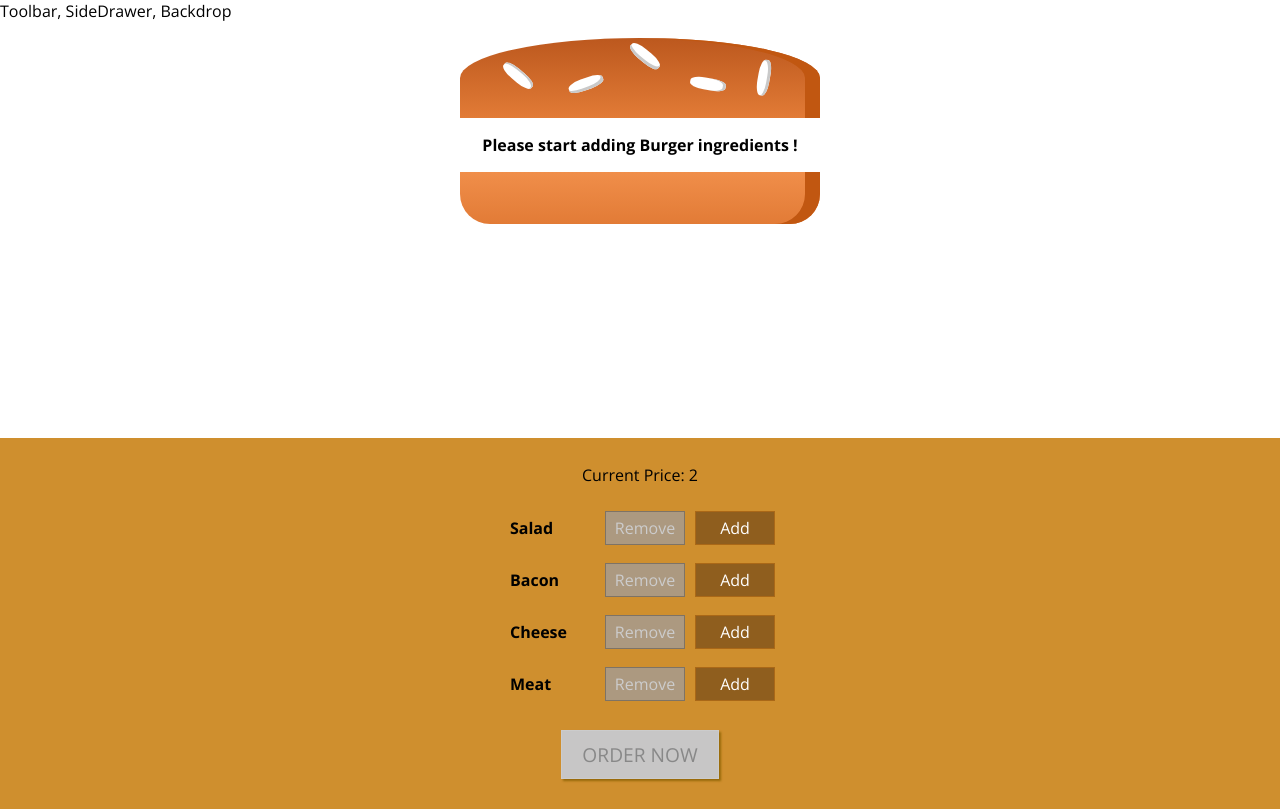
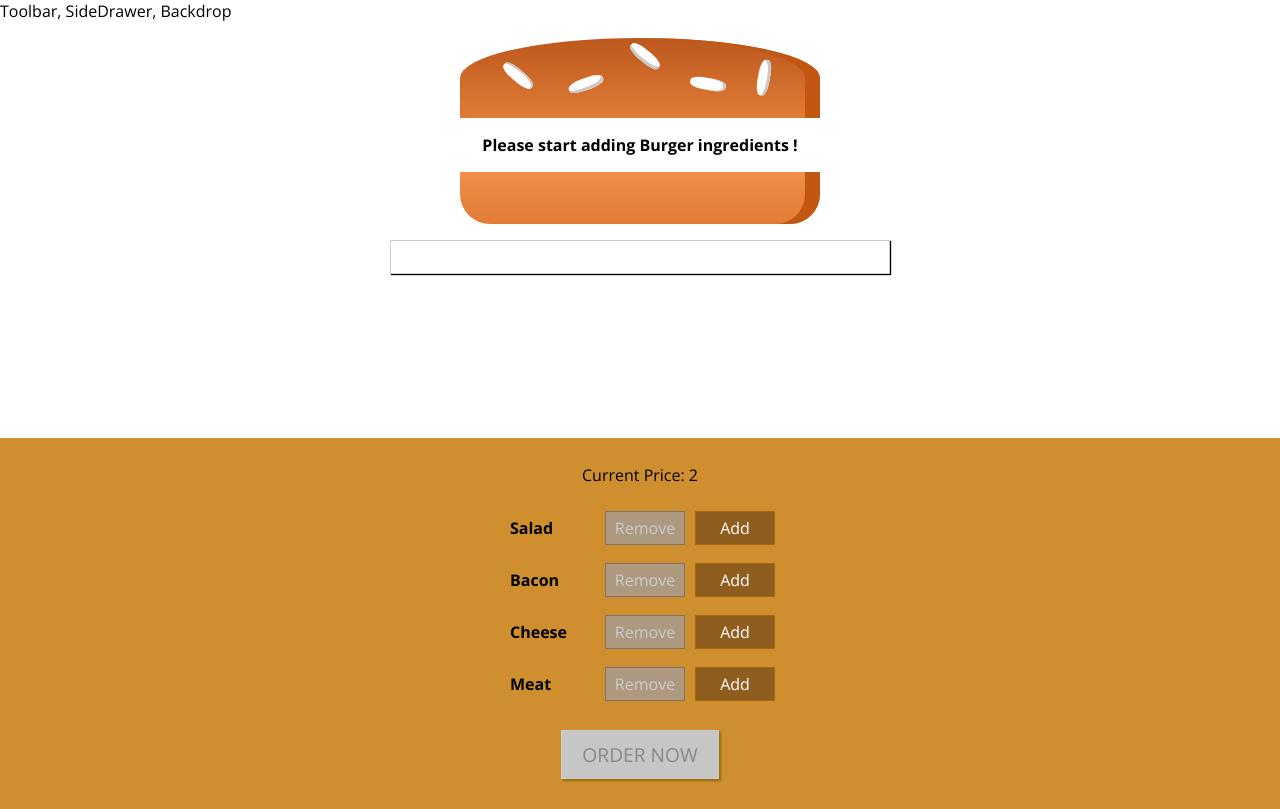
Before and after one commit to lechcirmirakis/burger_configurator, a React (Create React App) app: page / in a window 1280 px wide. Built offline with nearby package versions, Linux system fonts and the light colour scheme.

Commit message:
add modal component

```diff
--- /dev/null
+++ b/src/components/UI/Modal/index.js
@@ -0,0 +1,8 @@
+import React from "react";
+import { ModalWrapper } from "./styles";
+
+const modal = props => {
+  return <ModalWrapper>{props.children}</ModalWrapper>;
+};
+
+export default modal;
--- /dev/null
+++ b/src/components/UI/Modal/styles.js
@@ -0,0 +1,21 @@
+import styled from "styled-components";
+import { devices } from "../../../styles/mediaQueries";
+
+export const ModalWrapper = styled.div`
+  position: fixed;
+  z-index: 500;
+  background-color: white;
+  width: 70%;
+  border: 1px solid #ccc;
+  box-shadow: 1px 1px 1px black;
+  padding: 16px;
+  left: 15%;
+  top: 30%;
+  box-sizing: border-box;
+  transition: all 0.3s ease-out;
+
+  @media ${devices.mobileL} {
+    width: 500px;
+    left: calc(50% - 250px);
+  }
+`;
--- a/src/containers/BurgerBuilder/index.js
+++ b/src/containers/BurgerBuilder/index.js
@@ -3,6 +3,7 @@ import Burger from "../../components/Burger";
 import BuildControls from "../../components/Burger/BuildControls/";
 import { ITEMS_PRICES } from "../../static/items";
 import { disabledControlsInfo } from "../../utilities";
+import Modal from "../../components/UI/Modal/index";
 
 class BurgerBuilder extends Component {
   state = {
@@ -50,6 +51,7 @@ class BurgerBuilder extends Component {
   render() {
     return (
       <>
+        <Modal />
         <Burger items={this.state.items} />
         <BuildControls
           updateItems={this.updatedItemsHandler}
```
Also changed, not shown: src/components/UI/Backdrop/index.js (added), src/components/UI/Backdrop/styles.js (added).
